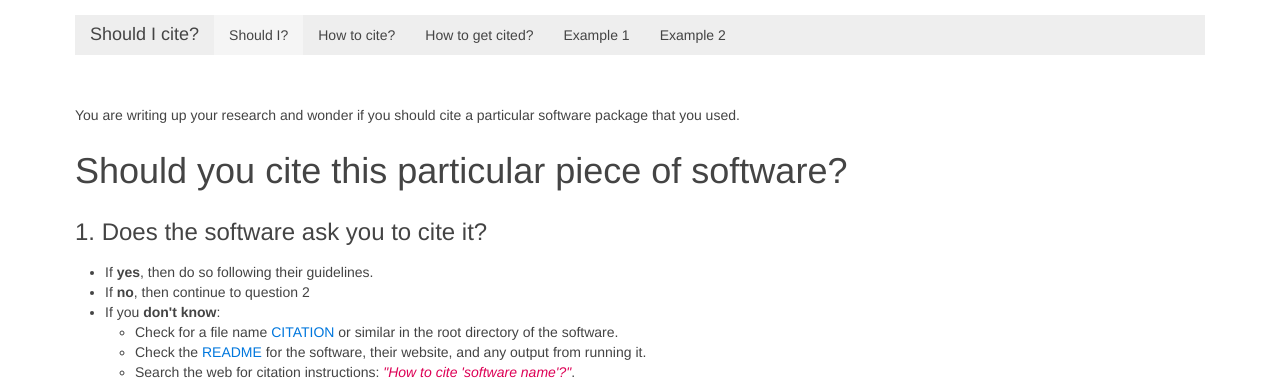
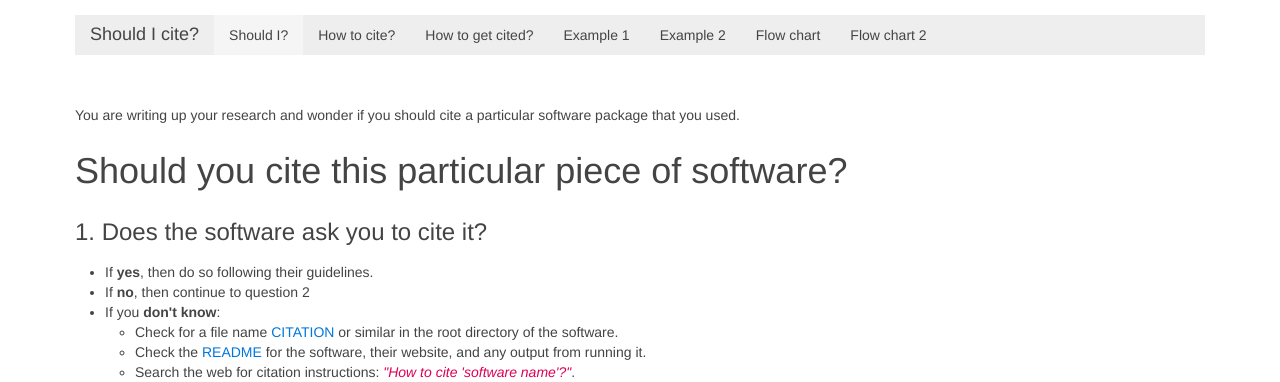
Before and after one commit to mr-c/shouldacite, a Flask app: page / in a window 1280 px wide. Shown: the top 382 px of the page. Run offline with Flask 2, Linux system fonts and the light colour scheme.

Commit message:
Examples

```diff
--- a/app/templates/index.html
+++ b/app/templates/index.html
@@ -12,6 +12,13 @@
                         <a href="{{ url_for('index', what=page) }}">{{ caption }}</a>
                     </li>
                     {% endfor %}
+                    <li>
+                        <a href="{{ url_for('static', filename='shoudacite_base.png') }}">Flow chart</a>
+                    </li>
+
+                    <li>
+                        <a href="{{ url_for('static', filename='shoudacite_comic.png') }}">Flow chart 2</a>
+                    </li>
                 </ul>
             </nav>
 
```
Also changed, not shown: 1 other file.
